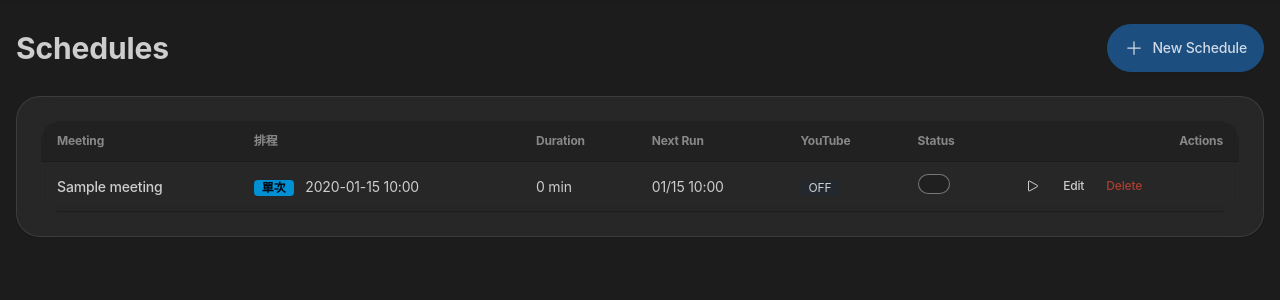
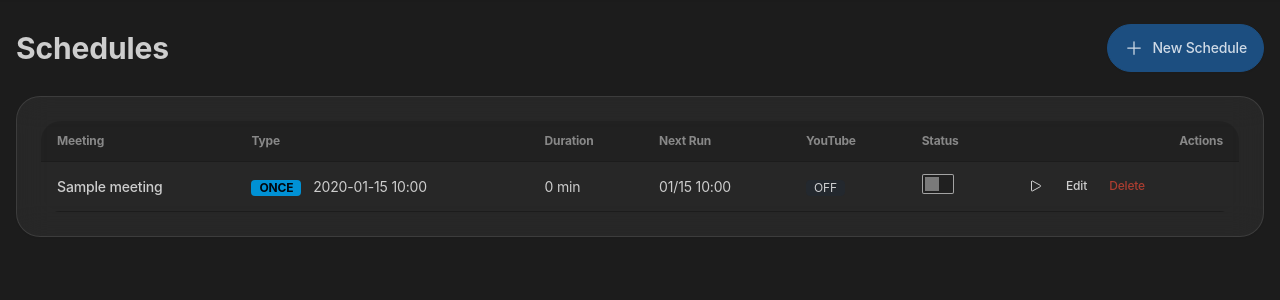
Before and after one commit to eyeduck-ai/meeting_recorder, a FastAPI app: template web/templates/schedules/list.html in a window 1280 px wide. Shown: the part 69-369 px from the top of the page. Run offline with FastAPI, Linux system fonts and the light colour scheme; the template is opened without the code that fills it: most values are stand-ins (such as "Sample title", 1, 10 or a date in 2020); some libraries are stand-ins or nearby versions.

Commit message:
style: fix UI contrast, standardized toggles, and English labels

```diff
--- a/web/templates/schedules/_row.html
+++ b/web/templates/schedules/_row.html
@@ -2,10 +2,10 @@
     <td class="font-medium">{{ schedule.meeting.name }}</td>
     <td>
         {% if schedule.schedule_type.value == 'cron' %}
-        <span class="badge badge-warning badge-sm font-bold mr-2 rounded">週期</span>
+        <span class="badge badge-warning badge-sm font-bold mr-2 rounded">CRON</span>
         <span class="text-sm">{{ cron_description or schedule.cron_expression or '-' }}</span>
         {% else %}
-        <span class="badge badge-info badge-sm font-bold mr-2 rounded">單次</span>
+        <span class="badge badge-info badge-sm font-bold mr-2 rounded">ONCE</span>
         <span class="text-sm">{{ schedule.start_time.strftime('%Y-%m-%d %H:%M') if schedule.start_time else '-'
             }}</span>
         {% endif %}
@@ -33,8 +33,8 @@
     </td>
     <td>
         <form hx-post="/schedules/{{ schedule.id }}/toggle" hx-target="#schedule-{{ schedule.id }}" hx-swap="outerHTML">
-            <input type="checkbox" class="toggle toggle-sm toggle-success rounded-full bg-base-100 hover:bg-base-200" {%
-                if schedule.enabled %}checked{% endif %} onchange="this.form.requestSubmit()">
+            <input type="checkbox" class="toggle toggle-sm toggle-primary" {% if schedule.enabled %}checked{% endif %}
+                onchange="this.form.requestSubmit()">
         </form>
     </td>
     <td>
--- a/web/templates/schedules/list.html
+++ b/web/templates/schedules/list.html
@@ -25,7 +25,7 @@
                     <thead>
                         <tr>
                             <th class="bg-base-200/50">Meeting</th>
-                            <th class="bg-base-200/50">排程</th>
+                            <th class="bg-base-200/50">Type</th>
                             <th class="bg-base-200/50">Duration</th>
                             <th class="bg-base-200/50">Next Run</th>
                             <th class="bg-base-200/50">YouTube</th>
--- a/web/templates/settings.html
+++ b/web/templates/settings.html
@@ -51,7 +51,7 @@
                         <path stroke-linecap="round" stroke-linejoin="round" stroke-width="2"
                             d="M9 12l2 2 4-4m6 2a9 9 0 11-18 0 9 9 0 0118 0z" />
                     </svg>
-                    <span class="font-medium text-success-content/80">YouTube connected. Auto-upload ready.</span>
+                    <span class="font-medium text-success">YouTube connected. Auto-upload ready.</span>
                 </div>
                 <button id="revoke-btn" class="btn btn-sm btn-outline btn-error rounded-full"
                     hx-post="/api/v1/youtube/auth/revoke" hx-swap="none" hx-on::after-request="location.reload()">
```
